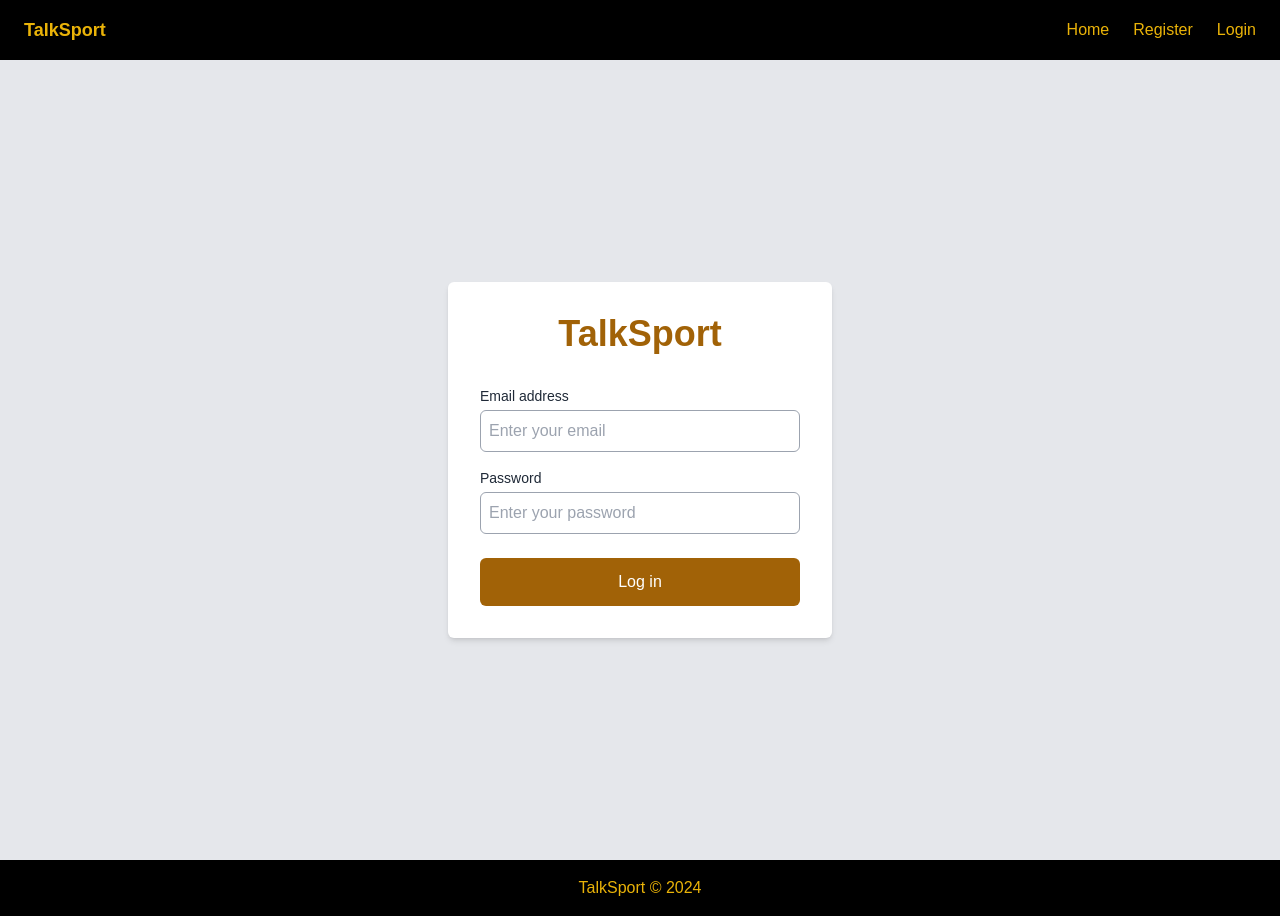
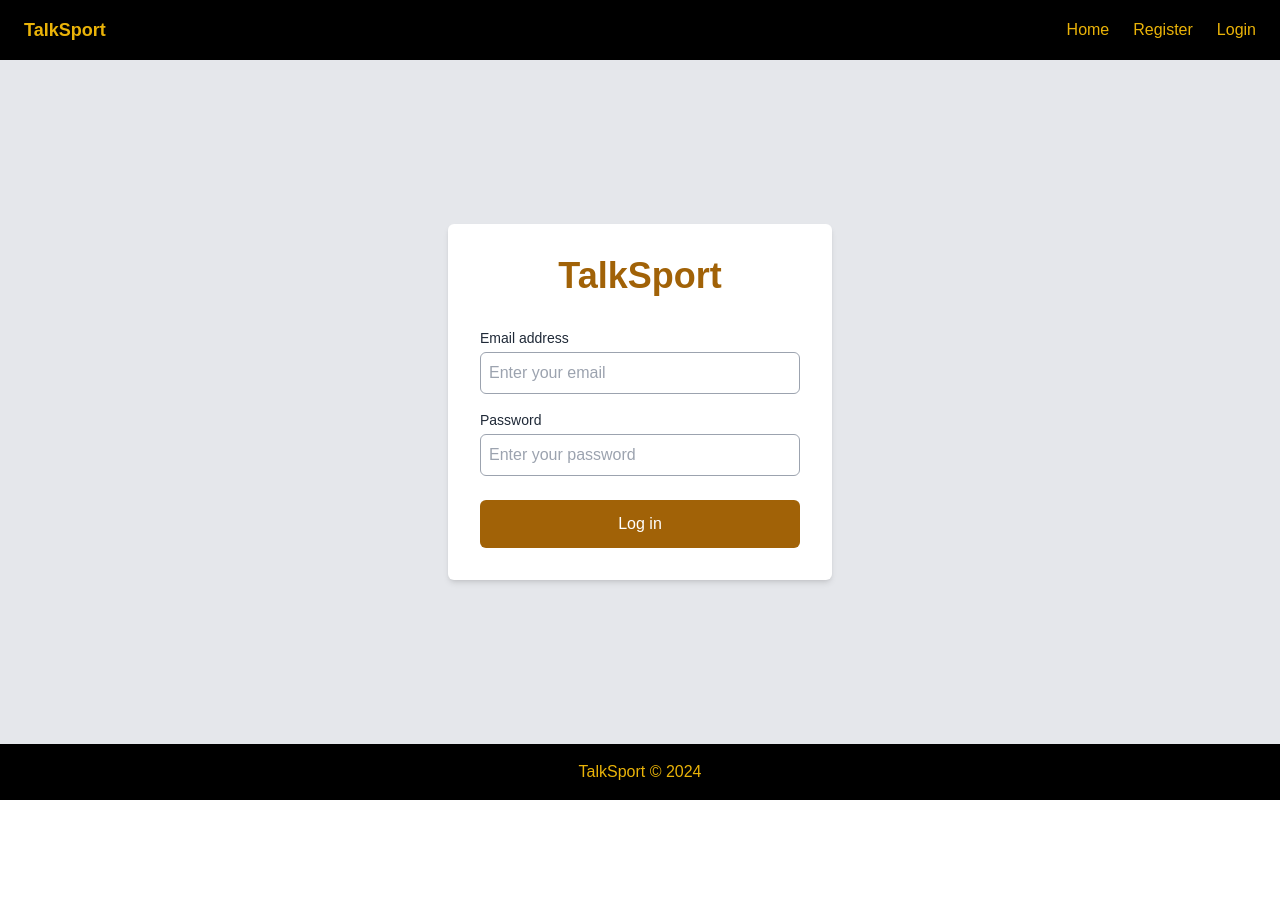
Before and after one commit to ricoace10/talksport, a Next.js app: page /login in a window 1280 px wide. After the commit the page ends 800 px from the top, so only its background shows below. Built offline with nearby package versions, Linux system fonts and the light colour scheme.

Commit message:
fix resposivness

```diff
--- a/src/components/Layout.tsx
+++ b/src/components/Layout.tsx
@@ -8,9 +8,9 @@ interface LayoutProps {
 
 const Layout = ({ children }: LayoutProps) => {
   return (
-    <div className="flex flex-col min-h-screen">
+    <div className="flex flex-col h-screen overflow-hidden">
       <Navbar />
-      <main className="flex-grow">{children}</main>
+      <main className="relative flex-grow">{children}</main>
       <Footer />
     </div>
   );
--- a/src/pages/login.tsx
+++ b/src/pages/login.tsx
@@ -52,7 +52,7 @@ const Login = () => {
         <title>TalkSport - Login</title>
         <meta name="description" content="Log in to your TalkSport account and engage in football discussions." />
       </Head>
-      <div className="flex justify-center items-center h-screen bg-gray-200 px-4 sm:px-6 md:px-8">
+      <div className="absolute inset-0 flex items-center justify-center bg-gray-200 px-4 sm:px-6 md:px-8">
         <div className="w-full max-w-sm bg-white p-6 sm:p-8 rounded-md shadow-md">
           <h1 className="text-3xl sm:text-4xl font-bold text-yellow-700 mb-6 sm:mb-8 text-center">
             TalkSport
--- a/src/pages/register.tsx
+++ b/src/pages/register.tsx
@@ -53,7 +53,7 @@ const Register = () => {
         <title>TalkSport - Register</title>
         <meta name="description" content="Create a new TalkSport account and join the community." />
       </Head>
-      <div className="flex justify-center items-center min-h-screen bg-gray-200 px-4 sm:px-6 md:px-8">
+      <div className="absolute inset-0 flex items-center justify-center bg-gray-200 px-4 sm:px-6 md:px-8">
         <div className="w-full max-w-xs sm:max-w-md md:max-w-lg lg:max-w-xl bg-white p-6 sm:p-8 rounded-md shadow-md">
           <h1 className="text-xl sm:text-2xl md:text-3xl font-bold text-black mb-3 sm:mb-4 md:mb-5 text-center">
             Sign Up
```
